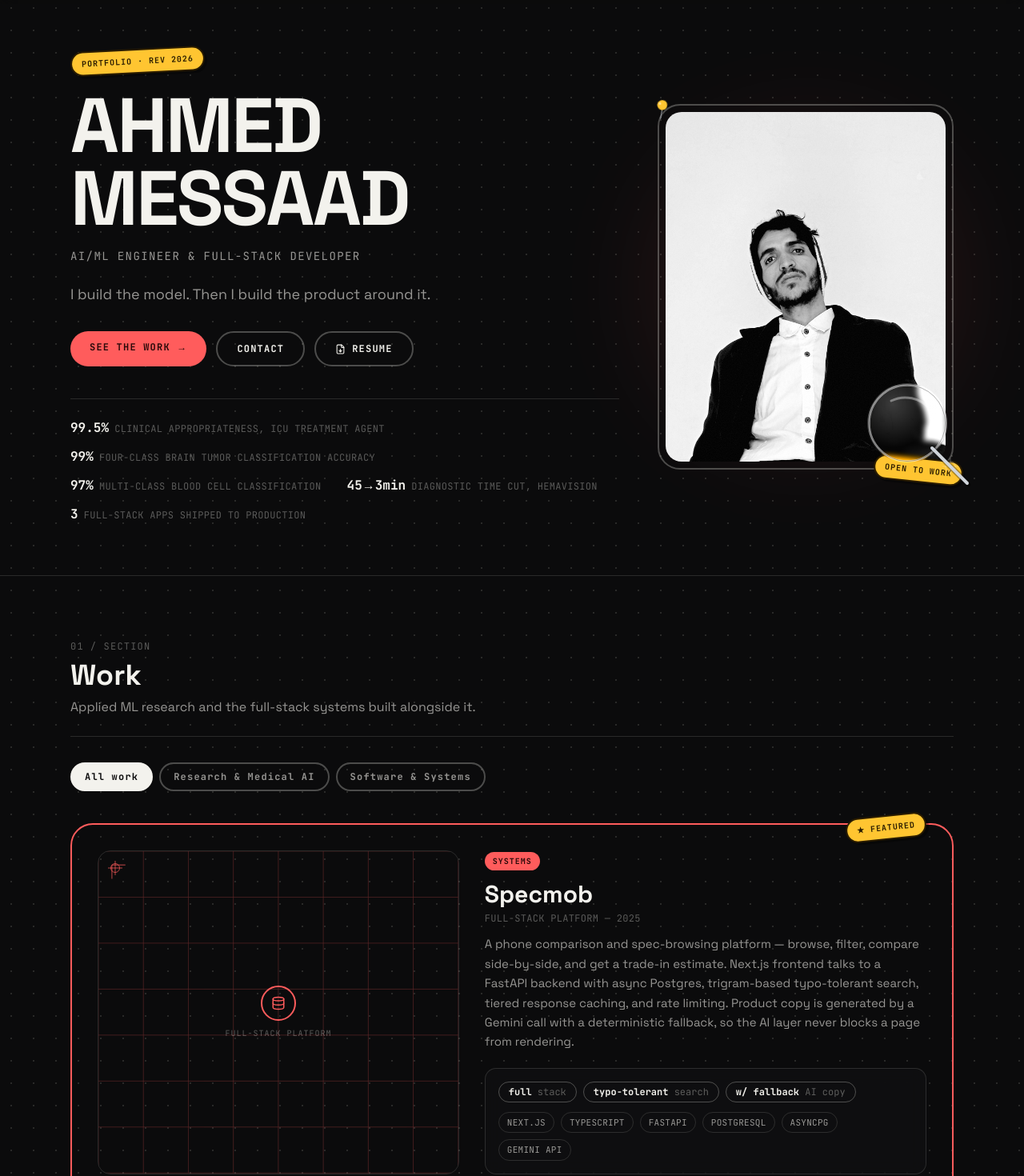
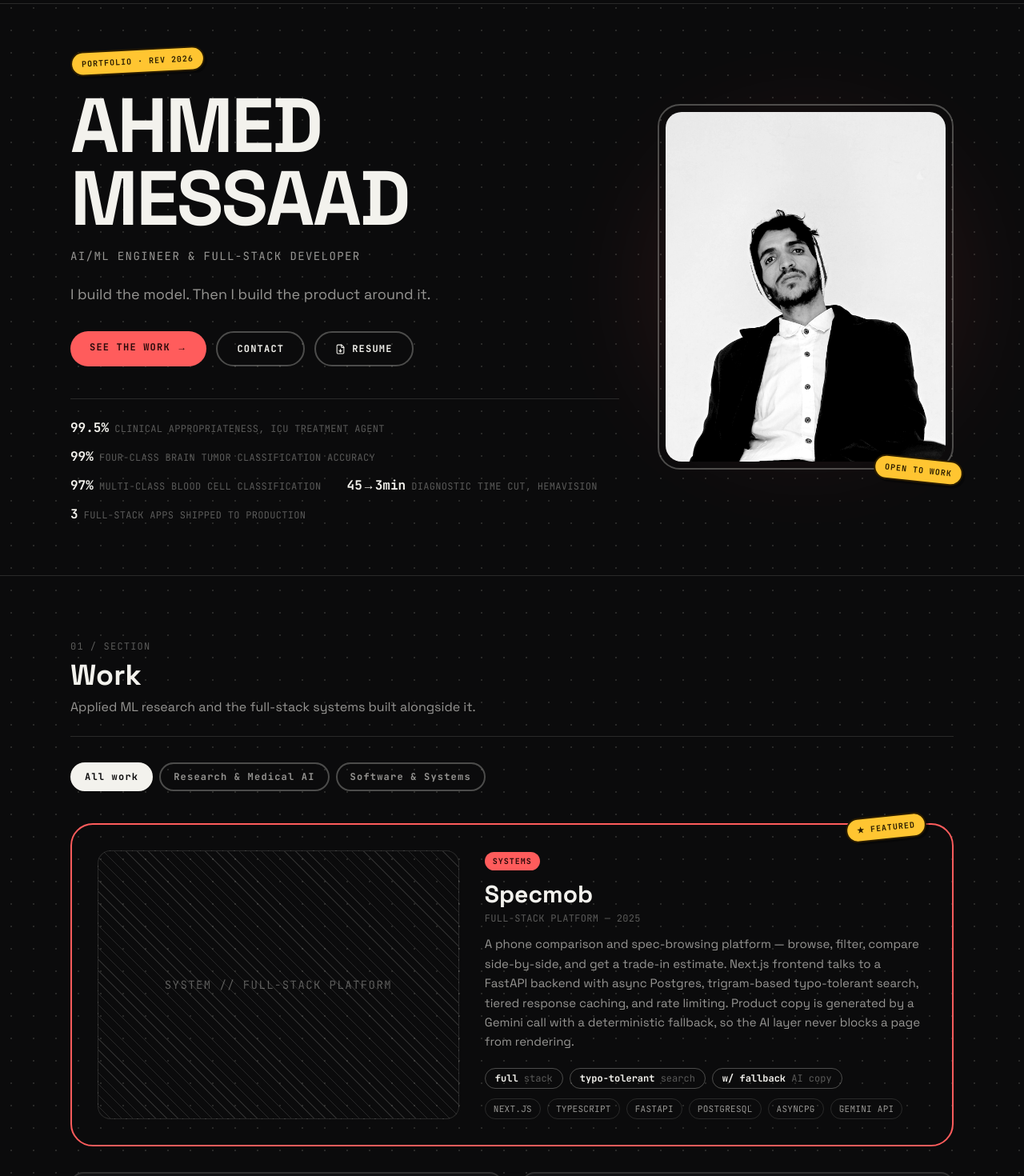
Before and after one commit to RYANX9/ahmedmessaad, a Next.js app: page / in a window 1280 px wide. Shown: the part 60-1530 px from the top of the page at 80% size. Built offline with nearby package versions, Linux system fonts and the light colour scheme.

Commit message:
Update page.tsx

```diff
--- a/app/page.tsx
+++ b/app/page.tsx
@@ -1,35 +1,18 @@
 "use client";
 
-import { useEffect, useState } from "react";
+import { useState } from "react";
 import Image from "next/image";
 import { motion, type Variants } from "framer-motion";
 import {
   ArrowUpRight,
   Award,
-  Database,
   FileDown,
   Github,
   Linkedin,
   Mail,
-  Share2,
-  Terminal,
 } from "lucide-react";
 import { FaKaggle } from "react-icons/fa";
 import { ThemeToggle } from "./components/theme-toggle";
-import {
-  ContourField,
-  CutMark,
-  DimensionGrid,
-  GlassSheen,
-  GrainOverlay,
-  MeasureAnnotation,
-  PinMarker,
-  StitchCorners,
-  StitchRing,
-  StitchSeam,
-  ThreadSpool,
-  WeavePattern,
-} from "./components/illustrations";
 import {
   profile,
   about,
@@ -43,7 +26,6 @@ import {
   honors,
   contact,
   type Track,
-  type Project,
 } from "./data";
 
 // ---------------------------------------------------------------------------
@@ -149,72 +131,6 @@ function SectionHead({
   );
 }
 
-// coverIcon exists on Project but was never actually rendered anywhere —
-// every project without a photo fell back to the same generic gray hatch
-// regardless of track. This maps the field to a real glyph, tinted per
-// track, so "no photo" still says something specific about the project.
-const COVER_ICONS = { terminal: Terminal, database: Database, api: Share2 } as const;
-
-function CoverGlyph({ icon, track }: { icon?: Project["coverIcon"]; track: Track }) {
-  if (!icon) return null;
-  const Icon = COVER_ICONS[icon];
-  const accent = track === "research" ? "var(--sage)" : "var(--clay)";
-  return (
-    <span
-      className="relative inline-flex h-11 w-11 items-center justify-center rounded-full border-2"
-      style={{ borderColor: accent, color: accent }}
-    >
-      <Icon size={18} />
-    </span>
-  );
-}
-
-// Replaces the old track-blind diagonal hatch: research placeholders get
-// the contour texture, systems placeholders get the dimension grid — the
-// same vocabulary already used for the track badges, just applied to the
-// one spot on the page that previously ignored it.
-function ProjectPlaceholder({ project }: { project: Project }) {
-  return (
-    <div className="relative flex h-full w-full items-center justify-center">
-      {project.track === "research" ? (
-        <ContourField opacity={0.35} />
-      ) : (
-        <DimensionGrid opacity={0.32} />
-      )}
-      <div className="relative flex flex-col items-center gap-2">
-        <CoverGlyph icon={project.coverIcon} track={project.track} />
-        <span className="font-mono text-[10px] uppercase tracking-widest text-[var(--ink-faint)]">
-          {project.category}
-        </span>
-      </div>
-    </div>
-  );
-}
-
-const MONTHS: Record<string, string> = {
-  january: "01",
-  february: "02",
-  march: "03",
-  april: "04",
-  may: "05",
-  june: "06",
-  july: "07",
-  august: "08",
-  september: "09",
-  october: "10",
-  november: "11",
-  december: "12",
-};
-
-// MeasureAnnotation is documented to pair with a real value, never a
-// placeholder — this turns "December 2023" into the "MM.YYYY" register
-// the rest of the spec-sheet chrome already uses.
-function formatShortDate(date: string): string {
-  const [month, year] = date.split(" ");
-  const code = MONTHS[month?.toLowerCase() ?? ""];
-  return code && year ? `${code}.${year}` : date;
-}
-
 const nav = [
   { href: "#work", label: "Work" },
   { href: "#log", label: "Log" },
@@ -262,29 +178,18 @@ const log: LogEntry[] = [
 
 export default function Portfolio() {
   const [filter, setFilter] = useState<"all" | Track>("all");
-  const [scrolled, setScrolled] = useState(false);
-
-  useEffect(() => {
-    function onScroll() {
-      setScrolled(window.scrollY > 8);
-    }
-    onScroll();
-    window.addEventListener("scroll", onScroll, { passive: true });
-    return () => window.removeEventListener("scroll", onScroll);
-  }, []);
-
   const visibleProjects = filter === "all" ? projects : projects.filter((p) => p.track === filter);
   const featuredProject = visibleProjects.find((p) => p.featured);
   const restProjects = visibleProjects.filter((p) => !p.featured);
 
   return (
     <div className="relative overflow-x-hidden">
-      {/* ================= HEADER — sticky, on its own, above the hero =============
-          Pulled out of the hero section so it can stick independently of the
-          hero's own padding. Opaque-ish frosted glass (.site-header) is the
-          one place on the page blur exists purely for legibility, not theme —
-          it needs to sit over whatever's scrolling underneath it. */}
-      <header className="site-header sticky top-0 z-50" data-scrolled={scrolled}>
+      {/* ================= NAV — sticky on its own, same on every screen =====
+          Pulled out of the hero (it used to be a div inside <section id="top">,
+          which only sticks with the hero's own scroll, not the whole page). A
+          plain `sticky top-0` header with a solid background works the same
+          way on mobile and desktop — no separate breakpoint logic needed. */}
+      <header className="sticky top-0 z-50 border-b border-[var(--line)] bg-[var(--bg)]">
         <div className="mx-auto flex max-w-6xl items-center justify-between px-6 py-4 font-mono text-xs uppercase tracking-widest text-[var(--ink-dim)]">
           <a href="#top" className="text-[var(--ink)]">
             AM — 01
@@ -307,7 +212,7 @@ export default function Portfolio() {
       </header>
 
       {/* ================= HERO — this is "him" ================= */}
-      <section id="top" className="relative mx-auto max-w-6xl scroll-mt-24 px-6 pb-16 pt-10 md:pt-14">
+      <section id="top" className="relative mx-auto max-w-6xl scroll-mt-20 px-6 pb-16 pt-10 md:pt-14">
         <div className="grid gap-12 md:grid-cols-[1.3fr_0.7fr] md:items-center">
           <div>
             <Reveal>
@@ -365,12 +270,6 @@ export default function Portfolio() {
                 className="absolute -inset-8 -z-10 rounded-full opacity-25 blur-3xl"
                 style={{ background: "radial-gradient(circle, var(--coral) 0%, transparent 70%)" }}
               />
-              {/* The one physical sample on the sheet: pinned top-left
-                  (PinMarker), registration-marked bottom-right (CutMark),
-                  and checked under a loupe (GlassSheen) — the sample under
-                  inspection is the only other place glass appears besides
-                  the header. Grain sits under the loupe, not over it, so
-                  the "film" texture reads on the photo, not the lens. */}
               <div className="relative rounded-[28px] border-2 border-[var(--line-strong)] p-2">
                 <div className="relative aspect-[4/5] w-full overflow-hidden rounded-[20px]">
                   <Image
@@ -380,11 +279,7 @@ export default function Portfolio() {
                     className="object-cover grayscale contrast-125"
                     priority
                   />
-                  <GrainOverlay opacity={0.05} />
                 </div>
-                <PinMarker className="absolute -top-2 -left-2 z-20" color="var(--gold)" />
-                <CutMark className="absolute -bottom-2 -right-2 z-20" color="var(--ink-faint)" size={20} />
-                <GlassSheen className="-bottom-6 -right-6 z-20" size={100} />
               </div>
               <div className="absolute -bottom-4 -right-3">
                 <Sticker color="gold" rotate="6">
@@ -397,7 +292,7 @@ export default function Portfolio() {
       </section>
 
       {/* ================= WORK — this is "the work" ================= */}
-      <section id="work" className="scroll-mt-24 border-t border-[var(--line)]">
+      <section id="work" className="scroll-mt-20 border-t border-[var(--line)]">
         <div className="mx-auto max-w-6xl px-6 py-20">
           <SectionHead
             index="01"
@@ -442,27 +337,17 @@ export default function Portfolio() {
                   </Sticker>
                 </div>
                 <div className="grid gap-8 md:grid-cols-[0.9fr_1.1fr] md:items-center">
-                  {featuredProject.image ? (
-                    <div className="relative h-48 overflow-hidden rounded-2xl border border-[var(--line)] md:h-full">
-                      <Image
-                        src={featuredProject.image}
-                        alt={featuredProject.name}
-                        fill
-                        className="object-cover grayscale contrast-125 transition duration-500 group-hover:grayscale-0"
-                      />
-                      <CutMark className="absolute left-3 top-3" color="var(--ink-faint)" />
+                  <div
+                    className="relative h-48 overflow-hidden rounded-2xl border border-[var(--line)] md:h-full"
+                    style={{
+                      backgroundImage:
+                        "repeating-linear-gradient(45deg, var(--line) 0, var(--line) 1px, transparent 1px, transparent 10px)",
+                    }}
+                  >
+                    <div className="flex h-full items-center justify-center font-mono text-sm uppercase tracking-widest text-[var(--ink-faint)]">
+                      System // {featuredProject.category}
                     </div>
-                  ) : (
-                    <div
-                      className="relative h-48 overflow-hidden rounded-2xl border md:h-full"
-                      style={{ borderColor: "var(--line)" }}
-                    >
-                      <ProjectPlaceholder project={featuredProject} />
-                      {/* Registration mark on the featured card only — a
-                          rarity signal, same reasoning as the hero photo. */}
-                      <CutMark className="absolute left-3 top-3" color="var(--coral)" />
                   </div>
-                  )}
                   <div>
                     <TrackBadge track={featuredProject.track} />
                     <h3 className="mt-3 flex items-center gap-2 text-3xl font-bold">
@@ -480,12 +365,7 @@ export default function Portfolio() {
                       {featuredProject.description}
                     </p>
 
-                    {/* Spec plate: the only project card whose numbers get
-                        laminated under glass. It's the flagship item on the
-                        sheet, so it's the one entry that gets the "under
-                        glass" treatment — everything else stays flat. */}
-                    <div className="spec-plate mt-5 p-4">
-                      <div className="flex flex-wrap gap-2">
+                    <div className="mt-5 flex flex-wrap gap-2">
                       {featuredProject.metrics.map((m) => (
                         <span
                           key={m.label}
@@ -502,7 +382,6 @@ export default function Portfolio() {
                           {t}
                         </span>
                       ))}
-                      </div>
                     </div>
                   </div>
                 </div>
@@ -541,8 +420,16 @@ export default function Portfolio() {
                       />
                     </div>
                   ) : (
-                    <div className="relative mt-4 h-36 w-full overflow-hidden rounded-xl border border-[var(--line)]">
-                      <ProjectPlaceholder project={p} />
+                    <div
+                      className="relative mt-4 h-36 w-full overflow-hidden rounded-xl border border-[var(--line)]"
+                      style={{
+                        backgroundImage:
+                          "repeating-linear-gradient(45deg, var(--line) 0, var(--line) 1px, transparent 1px, transparent 10px)",
+                      }}
+                    >
+                      <div className="flex h-full items-center justify-center font-mono text-xs uppercase tracking-widest text-[var(--ink-faint)]">
+                        System // {p.category}
+                      </div>
                     </div>
                   )}
 
@@ -576,19 +463,11 @@ export default function Portfolio() {
       {/* ================= Quiet from here down ================= */}
 
       {/* ---- About ---- */}
-      <section id="about" className="scroll-mt-24 border-t border-[var(--line)]">
+      <section id="about" className="scroll-mt-20 border-t border-[var(--line)]">
         <div className="mx-auto max-w-6xl px-6 py-14">
           <SectionHead index="02" title="Two threads" description={about.heading} />
           <Reveal delay={0.05}>
-            <div className="relative mt-8 grid gap-6 md:grid-cols-2">
-              {/* The one place StitchRing is allowed to be a "ring": the
-                  literal seam between the two threads the whole site is
-                  about. Not on the hero photo (a ring around a rectangular
-                  frame reads wrong) — only where two things actually meet. */}
-              <StitchRing
-                className="pointer-events-none absolute left-1/2 top-1/2 hidden -translate-x-1/2 -translate-y-1/2 opacity-70 md:block"
-                size={72}
-              />
+            <div className="mt-8 grid gap-6 md:grid-cols-2">
               {about.threads.map((thread) => (
                 <div key={thread.track}>
                   <div className="flex items-center gap-2">
@@ -604,25 +483,11 @@ export default function Portfolio() {
         </div>
       </section>
 
-      {/* Weave band: the two thread textures interleaving into one fabric,
-          used exactly once, exactly where About's "two threads" argument
-          resolves into a single chronological Log below it. */}
-      <div className="relative h-10 overflow-hidden border-y border-[var(--line)]" aria-hidden="true">
-        <WeavePattern className="opacity-30" />
-      </div>
-
       {/* ---- Log ---- */}
-      <section id="log" className="scroll-mt-24">
+      <section id="log" className="scroll-mt-20 border-t border-[var(--line)]">
         <div className="mx-auto max-w-6xl px-6 py-14">
           <SectionHead index="03" title="Log" description="Work history and education, most recent first." />
-          <div className="relative mt-8 divide-y divide-[var(--line)] border-t border-[var(--line)]">
-            {/* Every entry below is pinned to one continuous thread — the
-                actual through-line of a career — so the gutter gets a
-                running seam instead of staying blank. Sits at the join
-                between the date column and the content column. */}
-            <div className="pointer-events-none absolute left-[126px] top-0 hidden h-full w-8 opacity-35 md:block">
-              <StitchSeam orientation="vertical" />
-            </div>
+          <div className="mt-8 divide-y divide-[var(--line)] border-t border-[var(--line)]">
             {log.map((entry, i) => (
               <Reveal
                 key={entry.id}
@@ -674,18 +539,13 @@ export default function Portfolio() {
       </section>
 
       {/* ---- Stack ---- */}
-      <section id="stack" className="scroll-mt-24 border-t border-[var(--line)]">
+      <section id="stack" className="scroll-mt-20 border-t border-[var(--line)]">
         <div className="mx-auto max-w-6xl px-6 py-14">
           <SectionHead index="04" title="Stack" description="Everything below has shipped in something real." />
           <Reveal delay={0.05}>
-            {/* The most literally "blueprint" section on the page — the
-                only one framed with corner registration ticks, so the
-                framing matches the content instead of every box getting
-                the same treatment. */}
-            <div className="relative mt-8 space-y-4 rounded-2xl border border-[var(--line)] p-6">
-              <StitchCorners />
+            <div className="mt-8 space-y-4">
               {skills.map((s) => (
-                <div key={s.group} className="flex flex-wrap items-center gap-2 border-b border-[var(--line)] pb-4 last:border-b-0 last:pb-0">
+                <div key={s.group} className="flex flex-wrap items-center gap-2 border-b border-[var(--line)] pb-4">
                   <span className="mr-2 w-full shrink-0 font-mono text-[11px] uppercase tracking-widest text-[var(--ink-faint)] sm:w-40">
                     {s.group}
                   </span>
@@ -706,7 +566,7 @@ export default function Portfolio() {
       </section>
 
       {/* ---- Papers ---- */}
-      <section id="papers" className="scroll-mt-24 border-t border-[var(--line)]">
+      <section id="papers" className="scroll-mt-20 border-t border-[var(--line)]">
         <div className="mx-auto max-w-6xl px-6 py-14">
           <SectionHead index="05" title="Papers" />
           <div className="mt-8 divide-y divide-[var(--line)] border-y border-[var(--line)]">
@@ -721,17 +581,12 @@ export default function Portfolio() {
                 <p className="mt-1 font-mono text-xs uppercase tracking-wide text-[var(--ink-dim)]">{pub.venue}</p>
                 <p className="mt-2 max-w-2xl text-sm leading-relaxed text-[var(--ink-dim)]">{pub.detail}</p>
                 {pub.award && (
-                  <div className="mt-3 flex flex-wrap items-center gap-3">
                   <p
-                      className="inline-flex items-center gap-1.5 rounded-full border px-2.5 py-1 font-mono text-[11px] uppercase tracking-widest"
+                    className="mt-3 inline-flex items-center gap-1.5 rounded-full border px-2.5 py-1 font-mono text-[11px] uppercase tracking-widest"
                     style={{ borderColor: "var(--gold)", color: "var(--gold)" }}
                   >
                     <Award size={12} /> {pub.award}
                   </p>
-                    {/* A real value, not filler — the paper's own date,
-                        reformatted into the site's MM.YYYY spec register. */}
-                    <MeasureAnnotation label={formatShortDate(pub.date)} color="var(--gold)" />
-                  </div>
                 )}
               </Reveal>
             ))}
@@ -756,7 +611,7 @@ export default function Portfolio() {
       </section>
 
       {/* ---- Connect ---- */}
-      <section id="connect" className="scroll-mt-24 border-t border-[var(--line)]">
+      <section id="connect" className="scroll-mt-20 border-t border-[var(--line)]">
         <div className="mx-auto max-w-6xl px-6 py-20">
           <SectionHead index="06" title="Connect" />
           <Reveal delay={0.05}>
@@ -801,10 +656,7 @@ export default function Portfolio() {
         </div>
       </section>
 
-      <footer className="relative overflow-hidden border-t border-[var(--line)] py-8">
-        {/* Leftover material in the corner — the one quiet-margin spot the
-            ThreadSpool component is documented for. */}
-        <ThreadSpool className="pointer-events-none absolute -bottom-2 right-6 opacity-50 md:right-10" color="var(--sage)" />
+      <footer className="border-t border-[var(--line)] py-8">
         <div className="mx-auto flex max-w-6xl flex-wrap items-center justify-between gap-3 px-6 font-mono text-[11px] uppercase tracking-widest text-[var(--ink-faint)]">
           <span>Designed in {profile.location.toUpperCase()}. Built with Next.js.</span>
           <span>AM — 2026</span>
```
Lines whose indentation alone changed are shown as unchanged.
